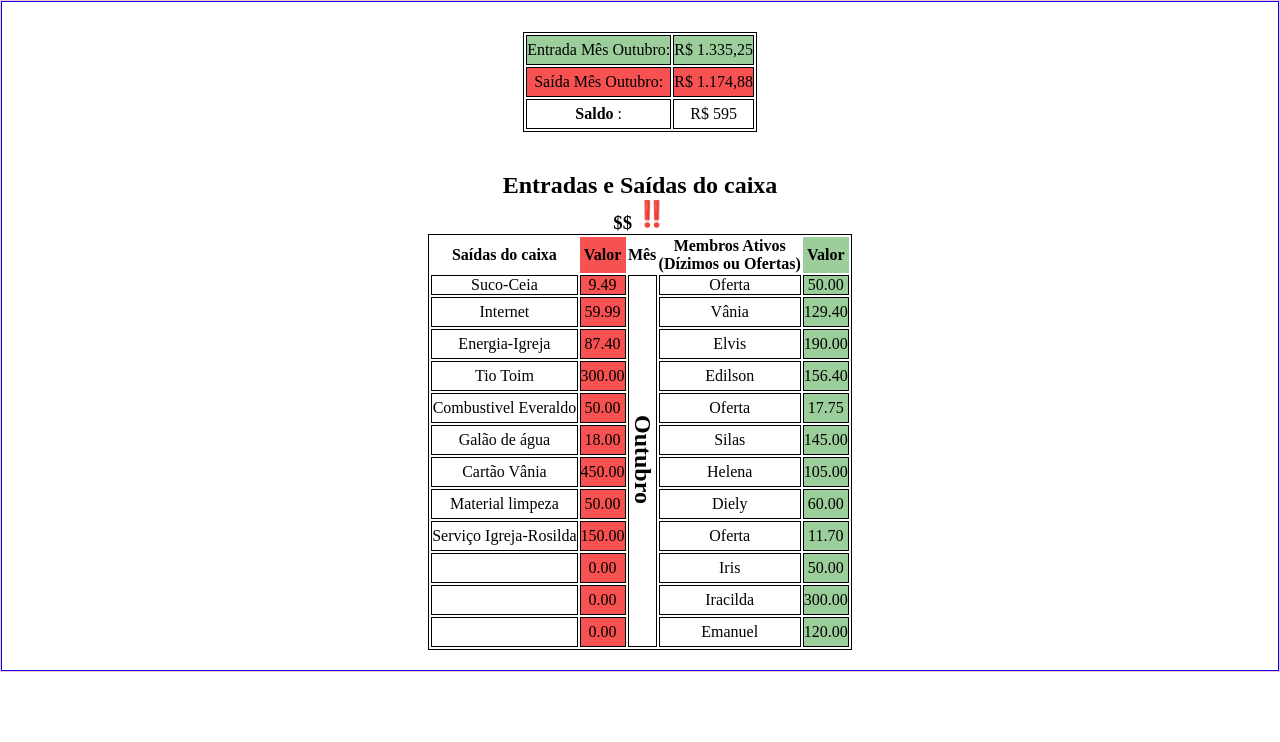
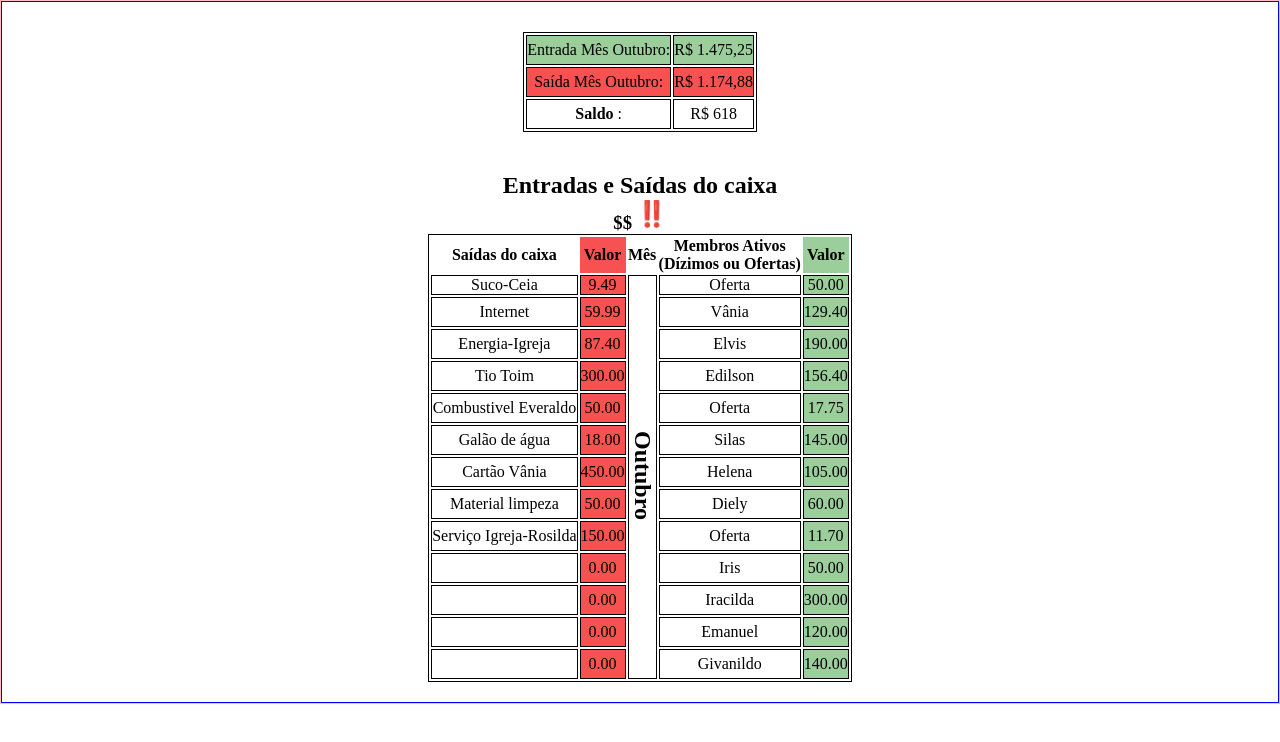
Before and after one commit to Edyylson/outubro, a plain HTML site: page index.html in a window 1280 px wide. Drawn offline with nearby package versions, Linux system fonts and the light colour scheme.

Commit message:
atualizando

```diff
--- a/index.html
+++ b/index.html
@@ -177,6 +177,13 @@
           <td class="vlentrada">120.00</td>
         </tr>
 
+        <tr class="linha">
+          <td class="gastos"></td>
+          <td class="vlsaida">0.00</td>
+          <td>Givanildo</td>
+          <td class="vlentrada">140.00</td>
+        </tr>
+
 
         </tr>
 
--- a/java.js
+++ b/java.js
@@ -28,7 +28,7 @@ for (let i = 0; i < 20; i++) {
 // ATRIBUINDO VALORES AS VARIAVEIS DE DOCUMENTOS DOM.
 cxEntrada.innerHTML = soma
 cxSaida.innerHTML = somaSaida
-cxSaldo.innerHTML = Math.ceil(Number(cxEntrada.innerHTML) - Number(cxSaida.innerHTML) + 434);
+cxSaldo.innerHTML = Math.ceil(Number(cxEntrada.innerHTML) - Number(cxSaida.innerHTML) + 317);
 
 //FORMATAÇÃO DOS VALORES EM MOEDAS BR;
 cxEntrada.innerHTML = soma.toLocaleString('pt-br', { style: 'currency', currency: 'BRL' });
```
